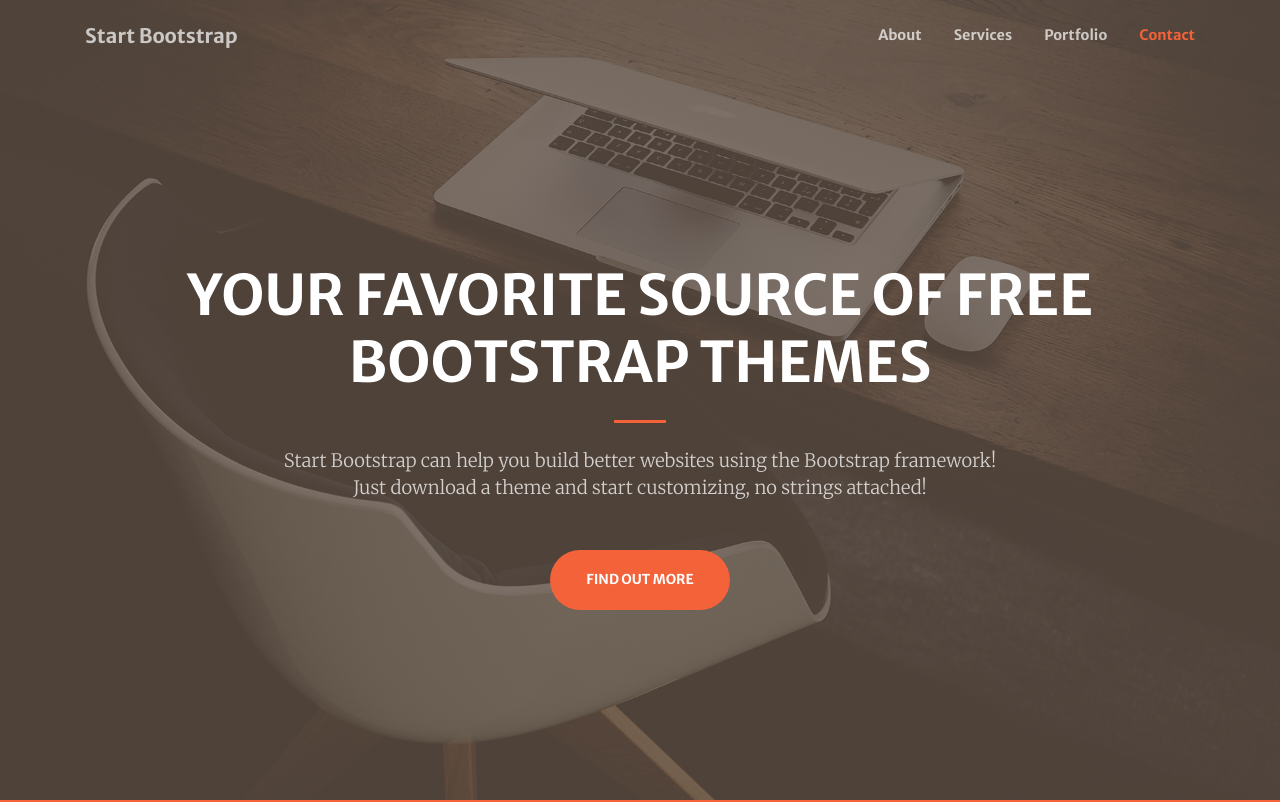
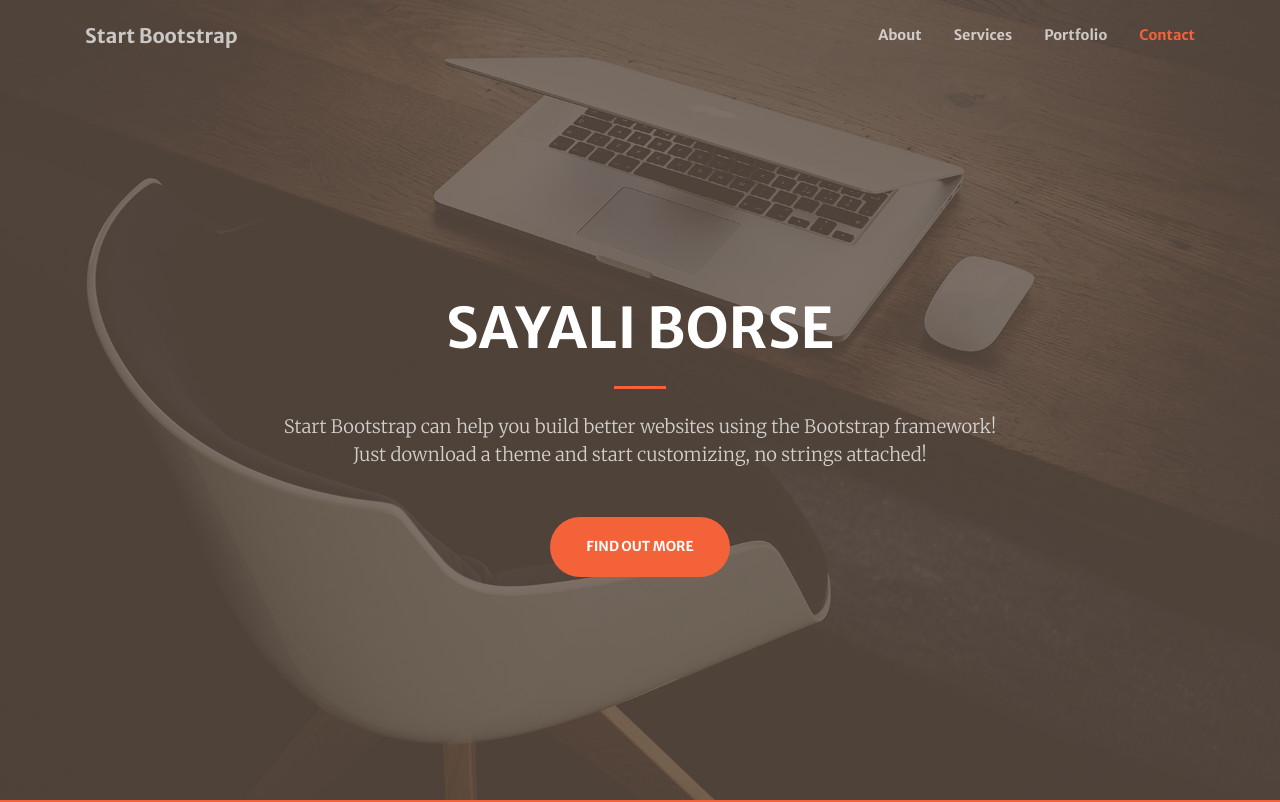
Before and after one commit to sayaliborse/sayaliborse.github.io, a website with bundled scripts: page index.html in a window 1280 px wide. Shown: the top 802 px of the page. Built offline with nearby package versions, Linux system fonts and the light colour scheme.

Commit message:
Update index.html

```diff
--- a/index.html
+++ b/index.html
@@ -58,7 +58,7 @@
     <div class="container h-100">
       <div class="row h-100 align-items-center justify-content-center text-center">
         <div class="col-lg-10 align-self-end">
-          <h1 class="text-uppercase text-white font-weight-bold">Your Favorite Source of Free Bootstrap Themes</h1>
+          <h1 class="text-uppercase text-white font-weight-bold">SAYALI BORSE</h1>
           <hr class="divider my-4">
         </div>
         <div class="col-lg-8 align-self-baseline">
```
